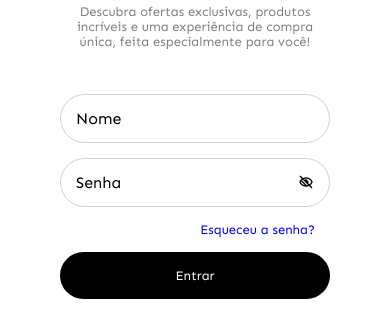
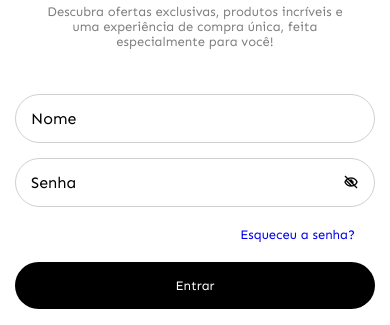
Before and after one commit to leonelpy2001/login-form, a plain HTML site: page index.html in a window 390 px wide. Shown: the part 427-752 px from the top of the page. Drawn offline with nearby package versions, Linux system fonts and the light colour scheme.

Commit message:
melhoras na largura para telas menores

```diff
--- a/css/css.css
+++ b/css/css.css
@@ -67,7 +67,7 @@ main form label input {
 main form .div-encontrar-senha {
   display: flex;
   justify-content: flex-end;
-  padding: 15px;
+  padding: 20px;
   text-decoration: none;
 }
 main form .div-encontrar-senha a {
@@ -190,7 +190,7 @@ main .section-img img {
   }
 
   main form {
-    padding-top: 0;
+    padding: 0 15px 15px ;
     background-color: rgb(255, 255, 255);
     position: relative;
     bottom: 20px;
```
